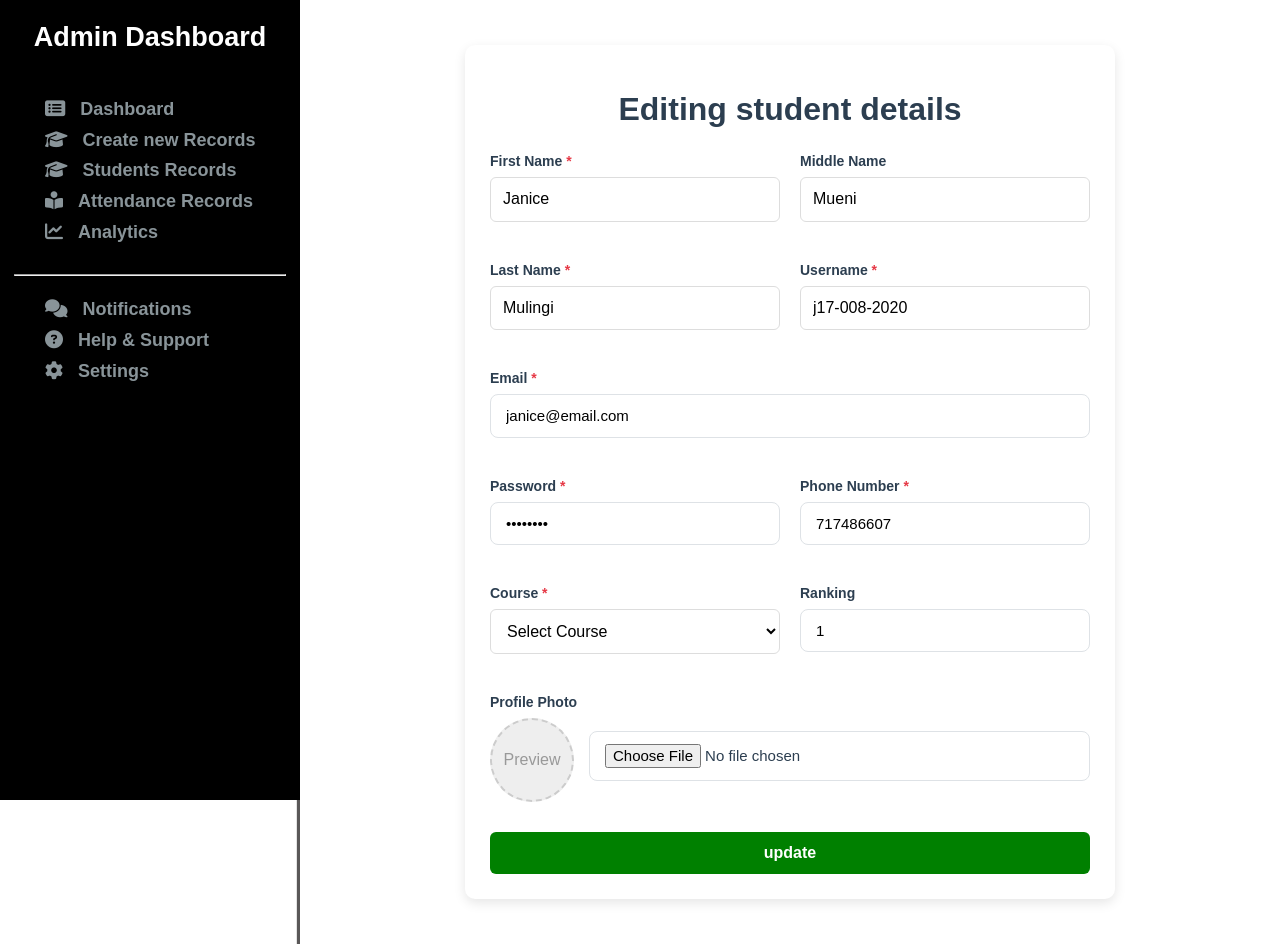
After one commit to IamSila/attendance-system_with_face_recognition, a Django app: page /customAdmin/update/j17-008-2020/ in a window 1280 px wide. The commit adds this page. Run offline with Django 5.2, Linux system fonts and the light colour scheme; data comes from the database, SQL or seed files in the repository; both versions use the stored data as it was after the commit.

Commit message:
attendance management updates: updating student details

```diff
--- a/coreApp/urls.py
+++ b/coreApp/urls.py
@@ -19,4 +19,5 @@ urlpatterns = [
     path('customAdmin/studentRecords/', views.studentRecords, name='studentRecords'),
     path('customAdmin/createRecords/', views.createRecords, name='createRecords'),
     path('customAdmin/attendanceRecords/', views.attendanceRecords, name='attendanceRecords'),
+    path('customAdmin/update/<str:username>/', views.update, name='update'),
 ]
--- a/coreApp/views.py
+++ b/coreApp/views.py
@@ -338,10 +338,19 @@ def customAdmin(request):
     return render(request, 'admin/adminBase.html')
 
 def studentRecords(request):
-    return render(request, 'admin/studentRecords.html')
+    context = {}
+    students = StudentProfile.objects.all()
+    context['students'] = students
+    return render(request, 'admin/studentRecords.html', context)
 
 def createRecords(request):
     return render(request, 'admin/createRecords.html')
 
 def attendanceRecords(request):
     return render(request, 'admin/attendanceRecords.html')
+
+def update(request, username):
+    updateStudent = get_object_or_404(StudentProfile, username=username)
+    context = {}
+    context['updateStudent'] = updateStudent
+    return render(request, 'admin/updateStudent.html', context)
--- a/static/css/admin/admin.css
+++ b/static/css/admin/admin.css
@@ -533,7 +533,7 @@
   justify-content: center;
   align-items: center;
   padding: 8px;
-  width: 100px;
+  width: 60px;
   background-color: black;
   border-radius: 8px;
 }
@@ -553,13 +553,13 @@
   transition: 1s;
 } */
 
-#adminDash .studentQueries .results .actions .btn {
-  padding: 7px;
-  color: white;
-  font-size: 14px;
+#adminDash .studentQueries .results table .actions .btn {
+  /* padding: 5px; */
+  /* color: white; */
+  font-size: 5px;
   border-radius: 8px;
   border: none;
-  margin-right: 10px;
+  margin-right: 0;
   transition: 1s;
 }
 
@@ -576,7 +576,7 @@
   color: white;
 }
 
-#adminDash .studentQueries .results .edits .btn-update {
+#adminDash .studentQueries .results .actions .btn-update {
   background-color: green;
 }
 #adminDash .studentQueries .results .edits .btn-delete {
--- /dev/null
+++ b/static/css/admin/update.css
@@ -0,0 +1,237 @@
+:root {
+    --primary: #4361ee;
+    --primary-hover: #3a56d4;
+    --text: #2b2d42;
+    --light-gray: #f8f9fa;
+    --border: #dee2e6;
+}
+
+
+.updateRecords {
+    width: 85%;
+    box-shadow: 0 0 1px 3px rgb(90, 88, 88);
+    padding: 15px;
+    margin-left: 300px;
+    margin-top: 0;
+}
+
+.updateRecords .form-container {
+    max-width: 600px;
+    margin: 30px auto;
+    background: white;
+    padding: 25px;
+    border-radius: 10px;
+    box-shadow: 0 4px 12px rgba(0, 0, 0, 0.1);
+}
+
+.updateRecords .form-container h1 {
+    text-align: center;
+    color: #2c3e50;
+    margin-bottom: 25px;
+}
+
+.updateRecords .form-container .form-group {
+    margin-bottom: 20px;
+}
+
+.updateRecords .form-container label {
+    display: block;
+    margin-bottom: 8px;
+    font-weight: 600;
+    color: #2c3e50;
+}
+
+.updateRecords .form-container input[type="text"],
+.updateRecords .form-container input[type="datetime-local"],
+.updateRecords .form-container textarea,
+.updateRecords .form-container select {
+    width: 100%;
+    padding: 12px;
+    border: 1px solid #ddd;
+    border-radius: 6px;
+    font-size: 16px;
+    transition: border 0.3s;
+    box-sizing: border-box;
+}
+
+.updateRecords .form-container textarea {
+    height: 100px;
+    resize: vertical;
+}
+
+.updateRecords .form-container input:focus,
+.updateRecords .form-container textarea:focus,
+.updateRecords .form-container select:focus {
+    border-color: #3498db;
+    outline: none;
+    box-shadow: 0 0 0 3px rgba(52, 152, 219, 0.2);
+}
+
+.updateRecords .form-container .time-fields {
+    display: flex;
+    gap: 15px;
+}
+
+.updateRecords .form-container .time-fields .form-group {
+    flex: 1;
+}
+
+.updateRecords .form-container button {
+    background-color: green;
+    color: white;
+    border: none;
+    padding: 12px 20px;
+    border-radius: 6px;
+    cursor: pointer;
+    font-size: 16px;
+    font-weight: 600;
+    width: 100%;
+    transition: background-color 0.3s;
+}
+
+.updateRecords .form-container button:hover {
+    background-color: green;
+    transform: scale(1.05);
+}
+
+
+
+
+/* adding student Record */
+
+
+/*
+body {
+    font-family: 'Inter', -apple-system, BlinkMacSystemFont, sans-serif;
+    background-color: var(--light-gray);
+    margin: 0;
+    padding: 20px;
+    color: var(--text);
+} */
+
+
+.form-container {
+    max-width: 700px;
+    margin: 30px auto;
+    background: white;
+    padding: 30px;
+    border-radius: 12px;
+    box-shadow: 0 6px 18px rgba(0, 0, 0, 0.08);
+}
+
+h1 {
+    text-align: center;
+    color: var(--primary);
+    margin-bottom: 30px;
+    font-weight: 700;
+}
+
+.form-grid {
+    display: grid;
+    grid-template-columns: repeat(2, 1fr);
+    gap: 20px;
+}
+
+.form-group {
+    margin-bottom: 20px;
+}
+
+.full-width {
+    grid-column: span 2;
+}
+
+label {
+    display: block;
+    margin-bottom: 8px;
+    font-weight: 600;
+    font-size: 14px;
+    color: var(--text);
+}
+
+input[type="text"],
+input[type="email"],
+input[type="tel"],
+input[type="password"],
+input[type="number"],
+input[type="file"],
+select {
+    width: 100%;
+    padding: 12px 15px;
+    border: 1px solid var(--border);
+    border-radius: 8px;
+    font-size: 15px;
+    transition: all 0.3s;
+    box-sizing: border-box;
+    background-color: white;
+}
+
+input:focus,
+select:focus {
+    border-color: var(--primary);
+    outline: none;
+    box-shadow: 0 0 0 3px rgba(67, 97, 238, 0.15);
+}
+
+.photo-upload {
+    display: flex;
+    align-items: center;
+    gap: 15px;
+}
+
+.photo-preview {
+    width: 80px;
+    height: 80px;
+    border-radius: 50%;
+    background-color: #eee;
+    overflow: hidden;
+    border: 2px dashed #ccc;
+    display: flex;
+    align-items: center;
+    justify-content: center;
+}
+
+.photo-preview img {
+    max-width: 100%;
+    max-height: 100%;
+    display: none;
+}
+
+.photo-upload label {
+    flex: 1;
+}
+
+button {
+    background-color: var(--primary);
+    color: white;
+    border: none;
+    padding: 14px 20px;
+    border-radius: 8px;
+    cursor: pointer;
+    font-size: 16px;
+    font-weight: 600;
+    width: 100%;
+    transition: background-color 0.3s;
+    margin-top: 10px;
+}
+
+button:hover {
+    background-color: var(--primary-hover);
+}
+
+input[type="submit"] {
+    background-color: green;
+}
+
+.required::after {
+    content: " *";
+    color: #e63946;
+}
+
+@media (max-width: 768px) {
+    .form-grid {
+        grid-template-columns: 1fr;
+    }
+    .full-width {
+        grid-column: span 1;
+    }
+}
--- a/templates/admin/adminBase.html
+++ b/templates/admin/adminBase.html
@@ -9,6 +9,7 @@
     <!-- cdn link for all favicons -->
     <link rel="stylesheet" href="https://cdnjs.cloudflare.com/ajax/libs/font-awesome/6.4.0/css/all.min.css">
     <link rel="stylesheet" href="{% static '/css/admin/admin.css' %}">
+
     {% block css %}
 
     {% endblock css %}
@@ -18,6 +19,7 @@
 
         table {
             width: 100%;
+            font-size: 16px;
             border-collapse: collapse;
             margin-top: 20px;
 
@@ -45,6 +47,11 @@
             color: white;
 
         }
+        .profilePhoto {
+            height: 10px;
+            width: 10px;
+            border-radius: 50%;
+        }
 
         .present {
             color: green;
@@ -59,12 +66,12 @@
             padding: 3px;
         }
         table .btn {
-            padding: 7px;
+            padding: 5px;
             color: white;
-            font-size: 18px;
+            font-size: 14px;
             border-radius: 8px;
             border: none;
-            margin-right: 10px;
+            margin-right: 5px;
             transition: 1s;
         }
 
--- /dev/null
+++ b/templates/admin/updateStudent.html
@@ -0,0 +1,129 @@
+{% extends 'admin/adminBase.html' %}
+{% load static %}
+
+
+{% block css %}
+    <link rel="stylesheet" href="{% static 'css/admin/update.css' %}">
+{% endblock css %}
+
+{% block content %}
+    <div class= "updateRecords">
+        <!-- <div class="addTasks form-container">
+            <h1>Add Timetable Events</h1>
+            <form id="taskForm">
+                <div class="form-group">
+                    <label for="title">Unit Title*</label>
+                    <input type="text" id="title" name="title" placeholder="Enter Unit name here" required>
+                </div>
+
+                <div class="form-group">
+                    <label for="description">Topic Description</label>
+                    <textarea id="description" name="description" placeholder="Enter the topic to be covered"></textarea>
+                </div>
+
+                <div class="time-fields">
+                    <div class="form-group">
+                        <label for="startTime">Start Time*</label>
+                        <input type="datetime-local" id="startTime" name="startTime" required>
+                    </div>
+
+                    <div class="form-group">
+                        <label for="endTime">End Time*</label>
+                        <input type="datetime-local" id="endTime" name="endTime" required>
+                    </div>
+                </div>
+
+                <div class="form-group">
+                    <label for="courseCode">Course Code*</label>
+                    <input type="text" id="courseCode" name="courseCode" placeholder="e.g., j17 or spa" required>
+                </div>
+
+                <button type="submit">Add Task</button>
+            </form>
+        </div>
+        end add tasks -->
+
+
+        <!-- add new Students -->
+        <div class="updateStudent form-container">
+            <h1>Editing student details</h1>
+            <form id="studentForm">
+                {% csrf_token %}
+                {% if updateStudent %}
+
+
+                <div class="form-grid">
+                    <div class="form-group">
+                        <label for="firstName" class="required">First Name</label>
+                        <input type="text" id="firstName" name="first_name" value="{{updateStudent.first_name}}" required>
+                    </div>
+
+                    <div class="form-group">
+                        <label for="middleName">Middle Name</label>
+                        <input type="text" id="middleName" name="middle_name" value="{{updateStudent.middle_name}}">
+                    </div>
+
+                    <div class="form-group">
+                        <label for="lastName" class="required">Last Name</label>
+                        <input type="text" id="lastName" name="last_name" value="{{updateStudent.last_name}}" required>
+                    </div>
+
+                    <div class="form-group">
+                        <label for="username" class="required">Username</label>
+                        <input type="text" id="username" name="username" value="{{updateStudent.username}}" required>
+                    </div>
+
+                    <div class="form-group full-width">
+                        <label for="email" class="required">Email</label>
+                        <input type="email" id="email" name="email" value="{{updateStudent.email}}" required>
+                    </div>
+
+                    <div class="form-group">
+                        <label for="password" class="required">Password</label>
+                        <input type="password" id="password" name="password" value="{{updateStudent.password}}" required>
+                    </div>
+
+                    <div class="form-group">
+                        <label for="phone" class="required">Phone Number</label>
+                        <input type="tel" id="phone" name="phone" value="{{updateStudent.phone}}" required>
+                    </div>
+
+                    <div class="form-group">
+                        <label for="course" class="required">Course</label>
+                        <select id="course" name="course" required>
+                            <option value="">Select Course</option>
+                            <option value="CS">Computer Science</option>
+                            <option value="ENG">Engineering</option>
+                            <option value="BUS">Business</option>
+                            <option value="MED">Medicine</option>
+                        </select>
+                    </div>
+
+                    <div class="form-group">
+                        <label for="ranking">Ranking</label>
+                        <input type="number" id="ranking" name="ranking" value="{{updateStudent.ranking}}" min="1">
+                    </div>
+
+                    <div class="form-group full-width">
+                        <label>Profile Photo</label>
+                        <div class="photo-upload">
+                            <div class="photo-preview" id="photoPreview">
+                                <span style="color: #999;">Preview</span>
+                                <img id="previewImage" alt="Profile Photo Preview">
+                            </div>
+                            <label>
+                                <input type="file" id="profilePhoto" name="profilePhoto" accept="image/*">
+                            </label>
+                        </div>
+                    </div>
+                </div>
+                {% endif %}
+                <button type="submit">update</button>
+
+            </form>
+        </div>
+
+
+    </div>
+
+{% endblock %}
```
Also changed, not shown: templates/admin/studentRecords.html (+16 -71 lines), db.sqlite3, media/student_photos/a24-9822-2020.jpeg (added), media/student_photos/profile.jpeg (added).
